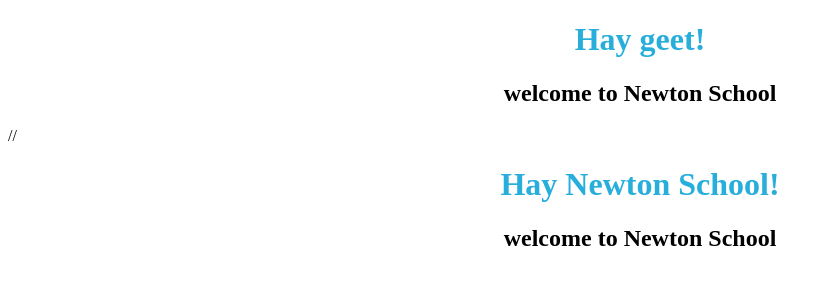
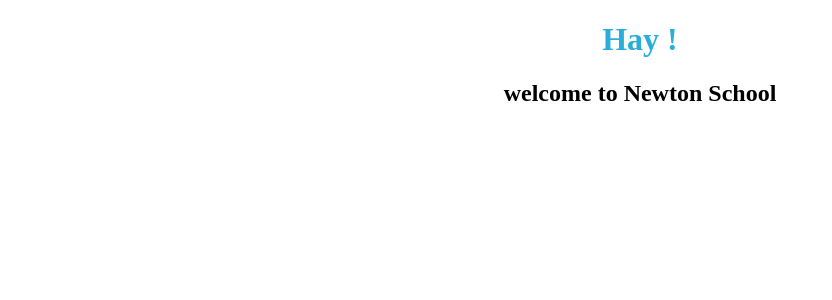
Before and after one commit to geet1987/Greetings-with-Props---Building-a-First-Custom-Functional-Component-Writing-Mor---by024rfzshoc, a React app: page / in a window 1280 px wide. Shown: the top 300 px of the page, without its empty margins (0-832 px from the left). Built offline with nearby package versions, Linux system fonts and the light colour scheme.

Commit message:
Update App.js

```diff
--- a/src/components/App.js
+++ b/src/components/App.js
@@ -5,8 +5,8 @@ import Welcome from './Welcome';
 const App = () => {
   return (
     <>
-    <Welcome name="geet" />
-    //<Welcome name="Newton School"/>
+    <Welcome name=""/>
+
 
   </>
   );
```
